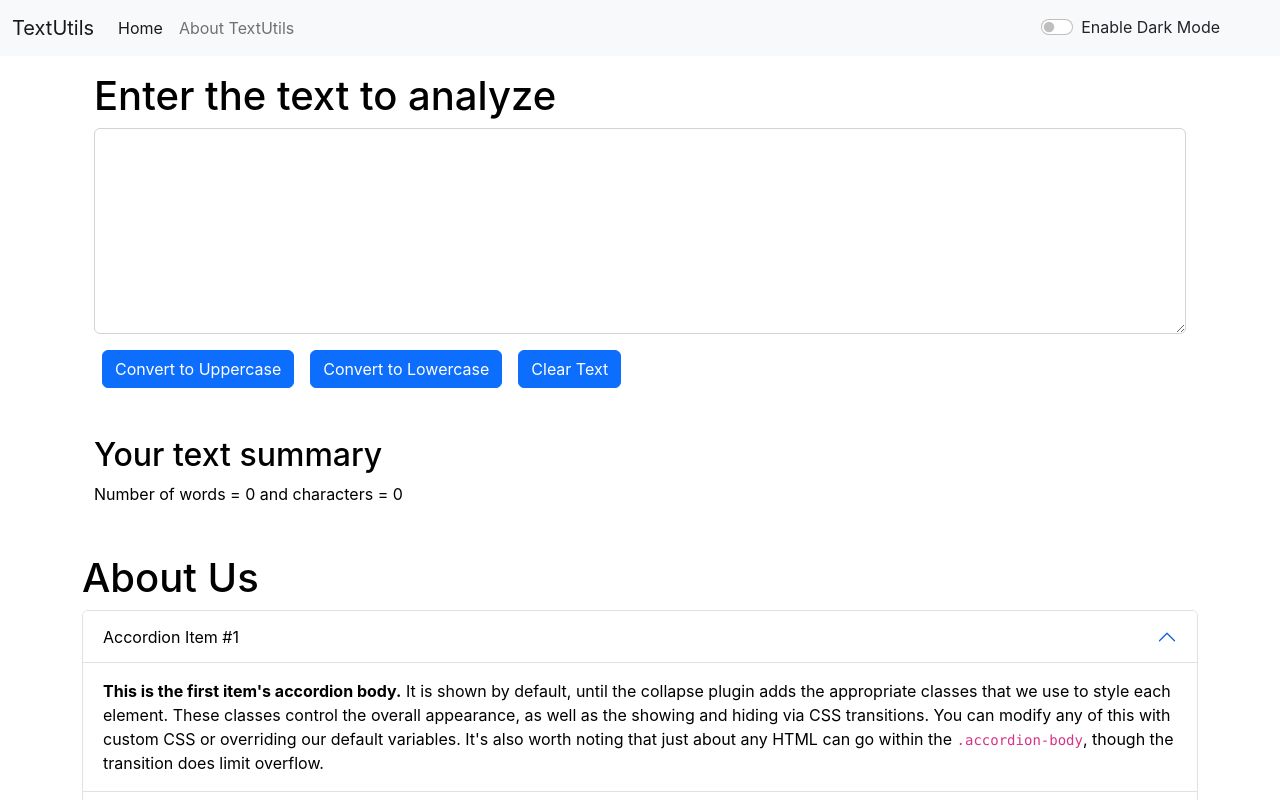
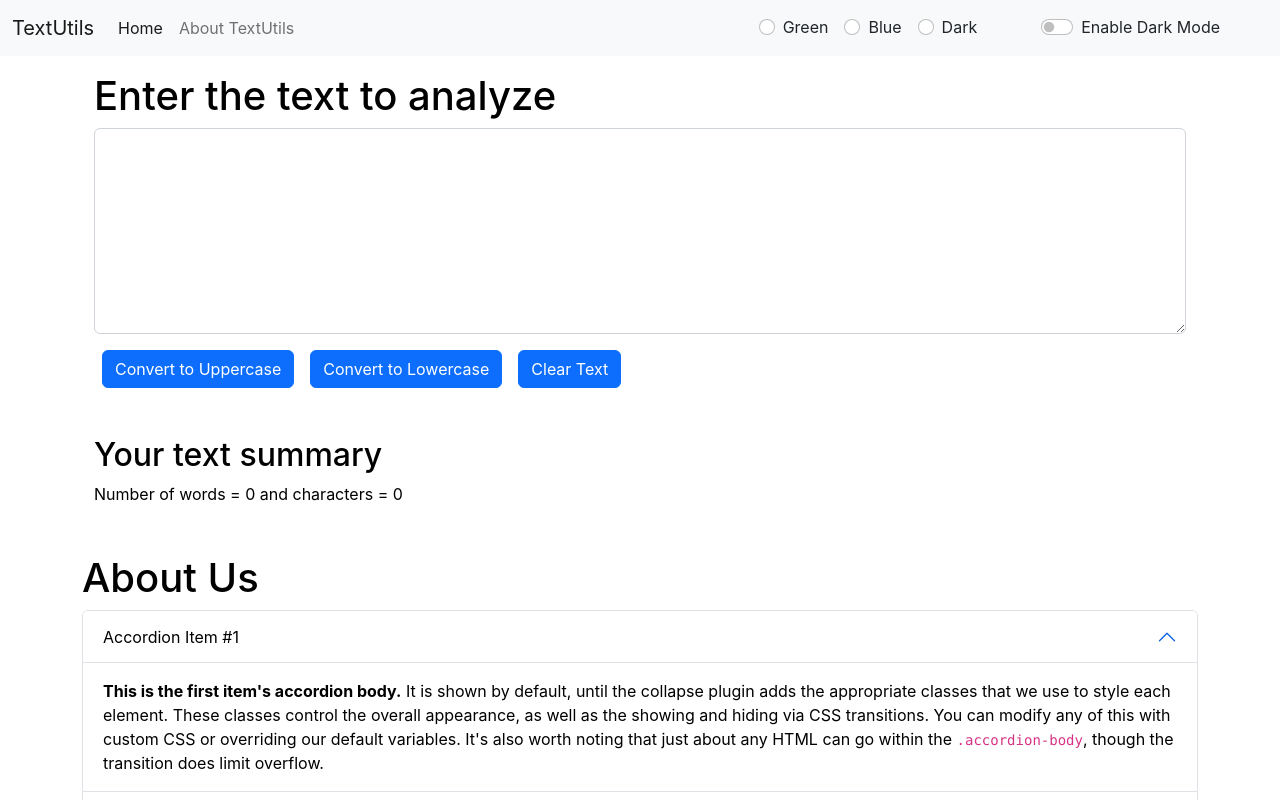
Before and after one commit to fawzaanshaikh/react-practice, a React (Create React App) app in the folder project-textutils/: page / in a window 1280 px wide. Shown: the top 800 px of the page. Built offline with nearby package versions, Linux system fonts and the light colour scheme.

Commit message:
Dark mode for specific colors mode added

```diff
--- a/project-textutils/src/components/Navbar.js
+++ b/project-textutils/src/components/Navbar.js
@@ -4,6 +4,19 @@ import React from 'react'
 import PropTypes from 'prop-types' // type impt to get prop types import
 
 export default function Navbar(props) {
+
+  const setGreenColor = () => {
+    if (props.mode === "dark")
+        document.body.style.backgroundColor = "green";
+  }
+  const setBlueColor = () => {
+    if (props.mode === "dark")
+        document.body.style.backgroundColor = "blue";
+  }
+  const setGreyColor = () => {
+    if (props.mode === "dark")
+        document.body.style.backgroundColor = "grey";
+  }
 
   return (
     <>
@@ -26,6 +39,18 @@ export default function Navbar(props) {
                     <input className="form-control me-2" type="search" placeholder="Search" aria-label="Search"/>
                     <button className="btn btn-outline-success" type="submit">Search</button>
                 </form> */}
+                <div className="form-check form-check-inline">
+                    <input className="form-check-input" type="radio" onClick={setGreenColor} name="inlineRadioOptions" id="inlineRadio1" value="green"/>
+                    <label className={`form-check-label text-${props.mode === "light" ? "dark" : "light"}`} htmlFor="inlineRadio1">Green</label>
+                </div>
+                <div className="form-check form-check-inline">
+                    <input className="form-check-input" type="radio" onClick={setBlueColor} name="inlineRadioOptions" id="inlineRadio2" value="blue"/>
+                    <label className={`form-check-label text-${props.mode === "light" ? "dark" : "light"}`} htmlFor="inlineRadio2">Blue</label>
+                </div>
+                <div className="form-check form-check-inline">
+                    <input className="form-check-input" type="radio" onClick={setGreyColor} name="inlineRadioOptions" id="inlineRadio3" value="grey" />
+                    <label className={`form-check-label text-${props.mode === "light" ? "dark" : "light"}`} htmlFor="inlineRadio3">Dark</label>
+                </div>
 
                 <div className={`mx-5 form-check form-switch text-${props.mode === "light" ? "dark" : "light"}`}>
                     <input className="form-check-input" onClick={props.toggleMode} type="checkbox" role="switch" id="flexSwitchCheckDefault" />
```
Also changed, not shown: project-textutils/src/App.js (+1 -10 lines).
